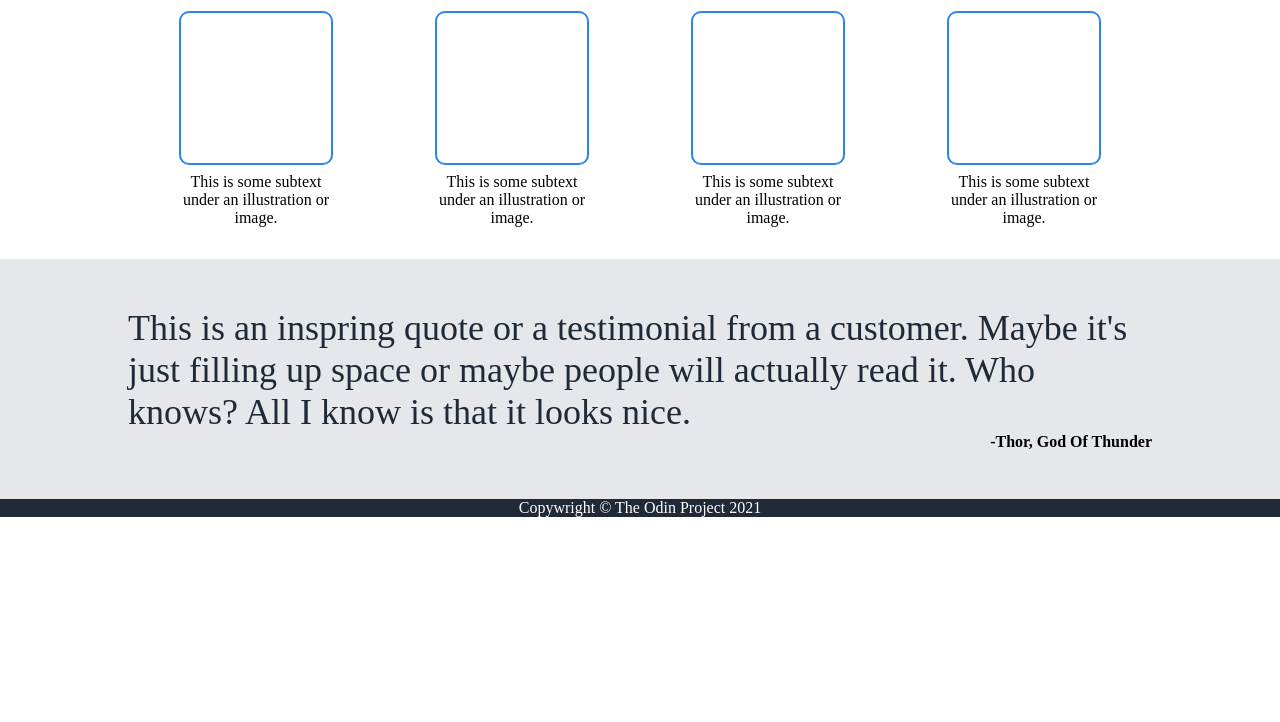
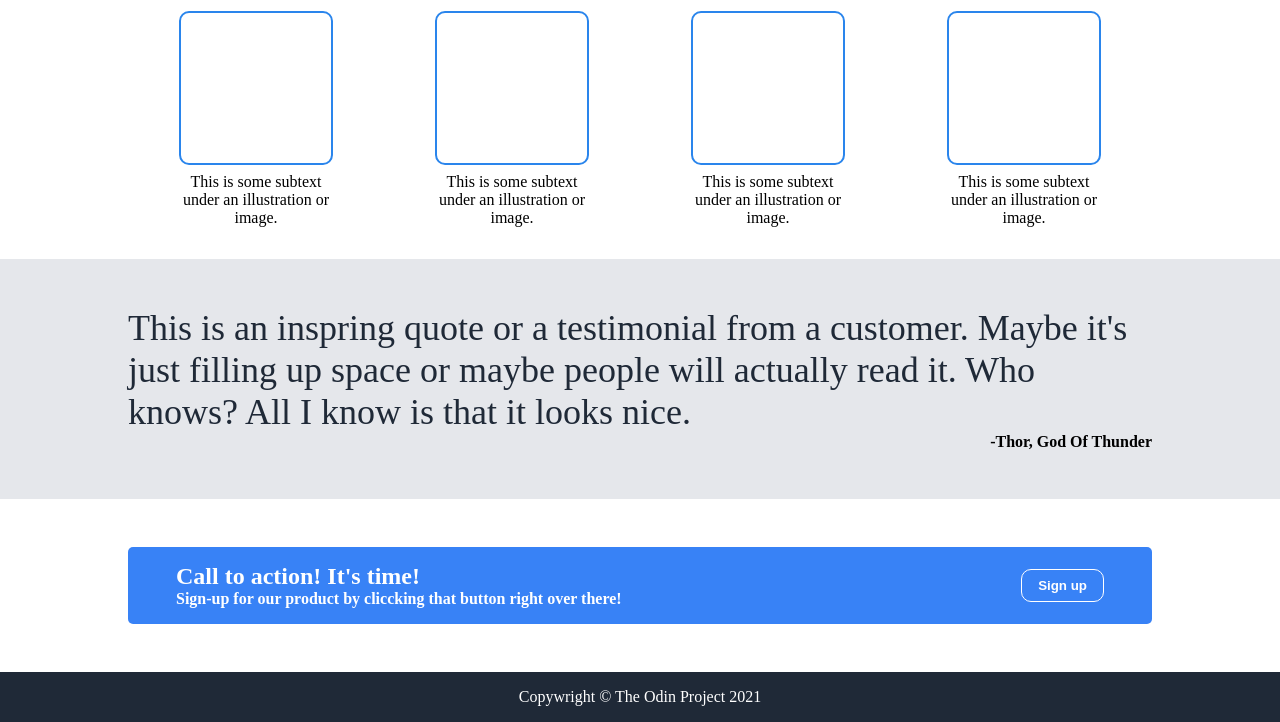
Before and after one commit to rjeunen/odin-landingPageFoundations, a plain HTML site: page index.html in a window 1280 px wide. Shown: the part 402-1124 px from the top of the page. Before the commit the page ends 919 px from the top, so only its background shows below. Drawn offline with Linux system fonts and the light colour scheme.

Commit message:
added section-4 landing page foundations

```diff
--- a/index.html
+++ b/index.html
@@ -74,11 +74,19 @@
         </blockquote>
     </div>
 
-
-
-    <div class="section-4"></div>
+    <div class="section-4">
+        <div class="action-container">
+            <div class="action-title">
+                <h2>Call to action! It's time!</h2>
+                <p class="action-content">
+                    Sign-up for our product by cliccking that button right over there!
+                </p>
+            </div>
+            <button class="action-btn">Sign up</button>
+        </div>
+    </div>
     <div class="footer">
-        <p>Copywright &copy; The Odin Project 2021</p>
+        <p class="footer-content">Copywright &copy; The Odin Project 2021</p>
     </div>
 </body>
 </html>
--- a/style.css
+++ b/style.css
@@ -4,6 +4,10 @@
     margin: 0;
     padding: 0;
     box-sizing: Roboto, 'Courier New', Courier, monospace;
+}
+body{
+    display: flex;
+    flex-direction: column;
 }
 
 .section-1,
@@ -127,6 +131,31 @@ blockquote{
     text-align: right;
 }
 
+/*section-4*/
+.action-container{
+    margin-top: 48px;
+    margin-bottom: 48px;
+    border-radius: 5px;
+    background-color: #3882F6;
+    display: flex;
+    justify-content: space-between;
+    align-items: center;
+    padding: 16px 48px;
+}
+
+.action-title{
+    color: white;
+    font-weight: 700;
+}
+
+.action-content{
+    color: white;
+}
+
+.action-btn{
+    border: 1px solid white;
+}
+
 /*footer*/
 .footer{
     display: flex;
@@ -135,3 +164,8 @@ blockquote{
     background-color: #1F2937;
     color: white;
 }
+
+.footer-content{
+    margin-top: 16px;
+    margin-bottom: 16px;
+}
```
